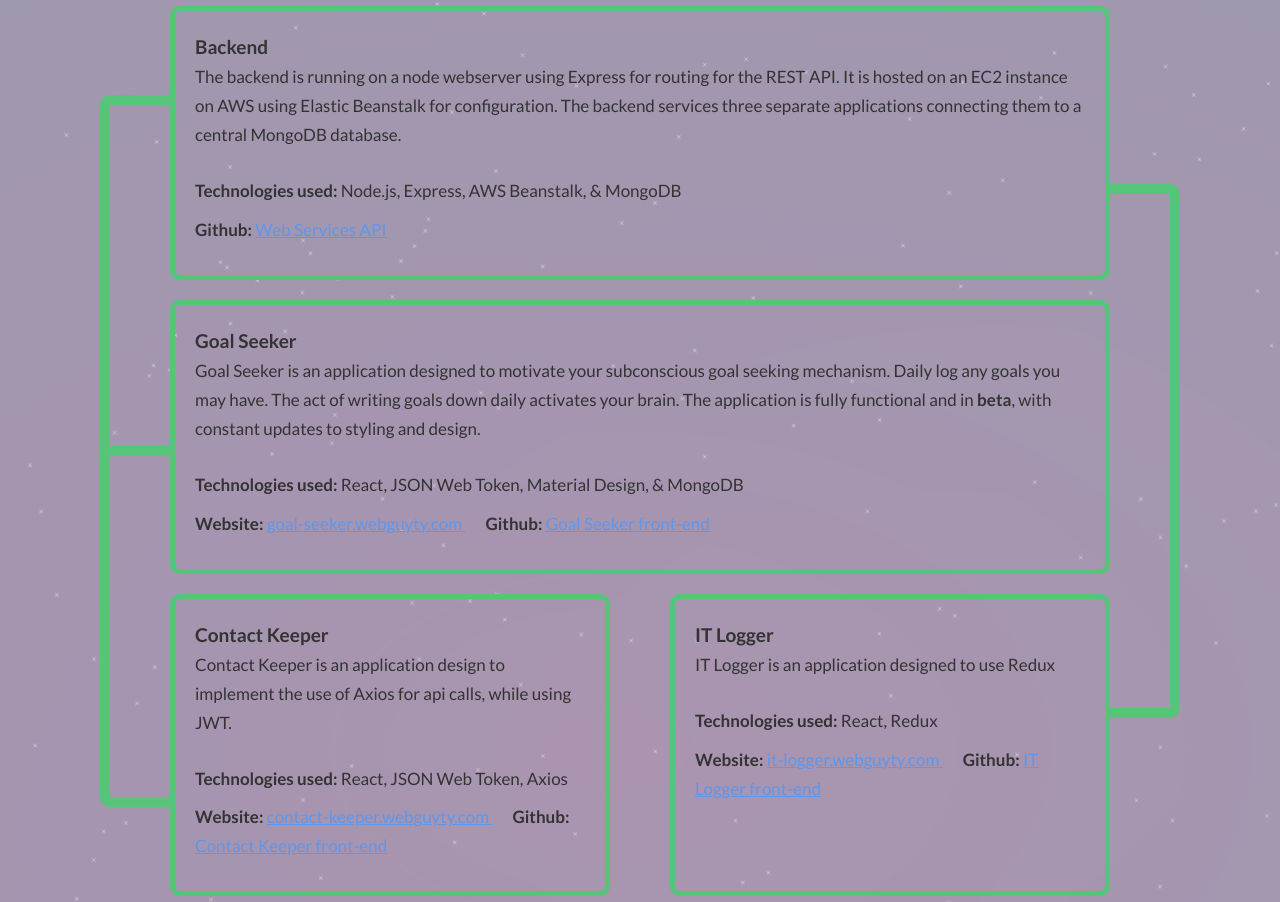
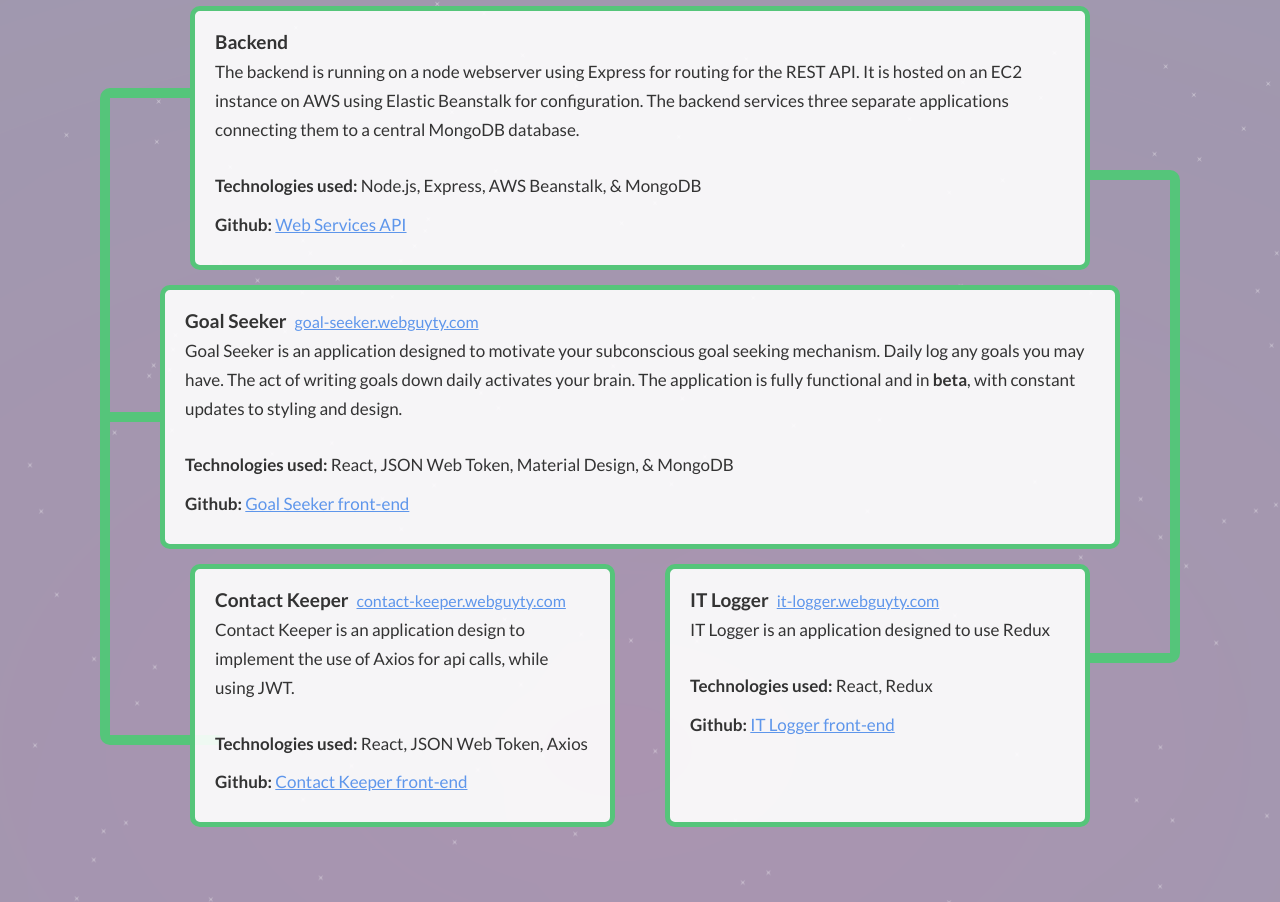
Before and after one commit to webguyty/portfolio-webpack, a website built with webpack: page src/template.html in a window 1280 px wide. Shown: the part 1713-2615 px from the top of the page. Built offline with nearby package versions, Linux system fonts and the light colour scheme; what simple-scrollspy would draw is missing.

Commit message:
changing sizes of grid boxes, working well

```diff
--- a/src/styles/components/_mern.scss
+++ b/src/styles/components/_mern.scss
@@ -2,22 +2,27 @@
   // margin-bottom: 2rem;
   border: 5px solid $color-primary;
   border-radius: 10px;
-  padding: 2rem;
-
-  &-bg-opacity-layer {
-    background-color: white;
-    height: 100%;
-    width: 100%;
-  }
+  padding: 1.5rem 2rem;
+  background-color: rgba($color: white, $alpha: 0.9);
 }
 
-$gap-width: 6rem;
+//
+// Grid config
+//
+
+$gap-width: 5rem;
 $bar-thickness: 1rem;
+
+// Backend section width difference
+$gap-width-backend: 3rem;
+
+// Bottom grid - contact keeper and it logger
+$gap-width-bottom: 6rem;
 
 .mern-grid {
   display: grid;
   grid-template-columns: $bar-thickness 1fr 1fr $bar-thickness;
-  gap: 2rem $gap-width;
+  gap: 1.5rem $gap-width;
 }
 
 // Column ordering
@@ -28,8 +33,6 @@
     grid-column-end: 2;
     grid-row-start: 1;
     grid-row-end: 4;
-    padding: 0;
-    border: none;
     height: 80%;
     align-self: center;
 
@@ -57,11 +60,16 @@
       height: $bar-thickness;
       background-color: $color-primary;
 
+      &--1 {
+        // align-self: center;
+        width: $gap-width + $gap-width-backend;
+      }
       &--2 {
         // align-self: center;
       }
       &--3 {
         // align-self: end;
+        width: $gap-width + $gap-width-bottom;
       }
     }
   }
@@ -73,8 +81,6 @@
     grid-column-end: 5;
     grid-row-start: 1;
     grid-row-end: 4;
-    padding: 0;
-    border: none;
     height: 60%;
     align-self: center;
 
@@ -104,9 +110,15 @@
       background-color: $color-primary;
 
       &--1 {
+        width: $gap-width + $gap-width-backend;
+        margin-right: 10rem !important;
+        // margin-right: $gap-width-backend;
+        margin-left: -$gap-width-backend;
         align-self: start;
       }
       &--2 {
+        width: $gap-width + $gap-width-backend;
+        margin-left: -$gap-width-bottom / 2;
         align-self: end;
       }
     }
@@ -115,6 +127,8 @@
   &-backend {
     grid-column-start: 2;
     grid-column-end: 4;
+    margin-left: $gap-width-backend;
+    margin-right: $gap-width-backend;
     // grid-row-start: 1;
     // grid-row-end: 3;
   }
@@ -127,13 +141,30 @@
   &-contactKeeper {
     grid-column-start: 2;
     grid-column-end: 3;
+    margin-left: $gap-width-bottom / 2;
     // grid-row-start: 1;
     // grid-row-end: 3;
   }
   &-itLogger {
     grid-column-start: 3;
     grid-column-end: 4;
+    margin-right: $gap-width-bottom / 2;
     // grid-row-start: 1;
     // grid-row-end: 3;
   }
 }
+
+//
+// Card Styling
+//
+
+.mern .mern-title {
+  & > * {
+    display: inline-block;
+  }
+
+  & a {
+    font-size: 1.6rem;
+    margin-left: 0.6rem;
+  }
+}
--- a/src/template.html
+++ b/src/template.html
@@ -185,21 +185,24 @@
             </div>
 
             <div class="mern-grid">
-              <div class="mern mern-leftBar">
+              <div class="mern-leftBar">
                 <div class="mern-leftBar-long"></div>
                 <div class="mern-leftBar-short mern-leftBar-short--1"></div>
                 <div class="mern-leftBar-short mern-leftBar-short--2"></div>
                 <div class="mern-leftBar-short mern-leftBar-short--3"></div>
               </div>
 
-              <div class="mern mern-rightBar">
+              <div class="mern-rightBar">
                 <div class="mern-rightBar-long"></div>
                 <div class="mern-rightBar-short mern-rightBar-short--1"></div>
                 <div class="mern-rightBar-short mern-rightBar-short--2"></div>
               </div>
 
               <div class="mern mern-backend">
-                <h4>Backend</h4>
+                <div class="mern-title">
+                  <h4>Backend</h4>
+                </div>
+
                 <p>
                   The backend is running on a node webserver using Express for
                   routing for the REST API. It is hosted on an EC2 instance on
@@ -223,7 +226,12 @@
               </div>
 
               <div class="mern mern-goalSeeker">
-                <h4>Goal Seeker</h4>
+                <div class="mern-title">
+                  <h4>Goal Seeker</h4>
+                  <a href="http://goal-seeker.webguyty.com" target="_blank"
+                    >goal-seeker.webguyty.com
+                  </a>
+                </div>
                 <p>
                   Goal Seeker is an application designed to motivate your
                   subconscious goal seeking mechanism. Daily log any goals you
@@ -238,13 +246,6 @@
                   Material Design, & MongoDB
                 </p>
                 <p>
-                  <strong>Website:</strong>
-                  <a
-                    href="http://goal-seeker.webguyty.com"
-                    target="_blank"
-                    class="mr-2"
-                    >goal-seeker.webguyty.com
-                  </a>
                   <strong> Github:</strong>
                   <a
                     href="https://github.com/webguyty/goal-seeker-fe"
@@ -255,7 +256,12 @@
               </div>
 
               <div class="mern mern-contactKeeper">
-                <h4>Contact Keeper</h4>
+                <div class="mern-title">
+                  <h4>Contact Keeper</h4>
+                  <a href="http://contact-keeper.webguyty.com" target="_blank"
+                    >contact-keeper.webguyty.com
+                  </a>
+                </div>
                 <p>
                   Contact Keeper is an application design to implement the use
                   of Axios for api calls, while using JWT.
@@ -266,13 +272,6 @@
                   Axios
                 </p>
                 <p>
-                  <strong>Website:</strong>
-                  <a
-                    href="http://contact-keeper.webguyty.com"
-                    target="_blank"
-                    class="mr-2"
-                    >contact-keeper.webguyty.com
-                  </a>
                   <strong> Github:</strong>
                   <a
                     href="https://github.com/webguyty/contact-keeper-fe"
@@ -283,18 +282,16 @@
               </div>
 
               <div class="mern mern-itLogger">
-                <h4>IT Logger</h4>
+                <div class="mern-title">
+                  <h4>IT Logger</h4>
+                  <a href="http://it-logger.webguyty.co" target="_blank"
+                    >it-logger.webguyty.com
+                  </a>
+                </div>
                 <p>IT Logger is an application designed to use Redux</p>
                 <br />
                 <p><strong>Technologies used: </strong>React, Redux</p>
                 <p>
-                  <strong>Website:</strong>
-                  <a
-                    href="http://it-logger.webguyty.com"
-                    target="_blank"
-                    class="mr-2"
-                    >it-logger.webguyty.com
-                  </a>
                   <strong> Github:</strong>
                   <a
                     href="https://github.com/webguyty/it-logger-front-end"
```
